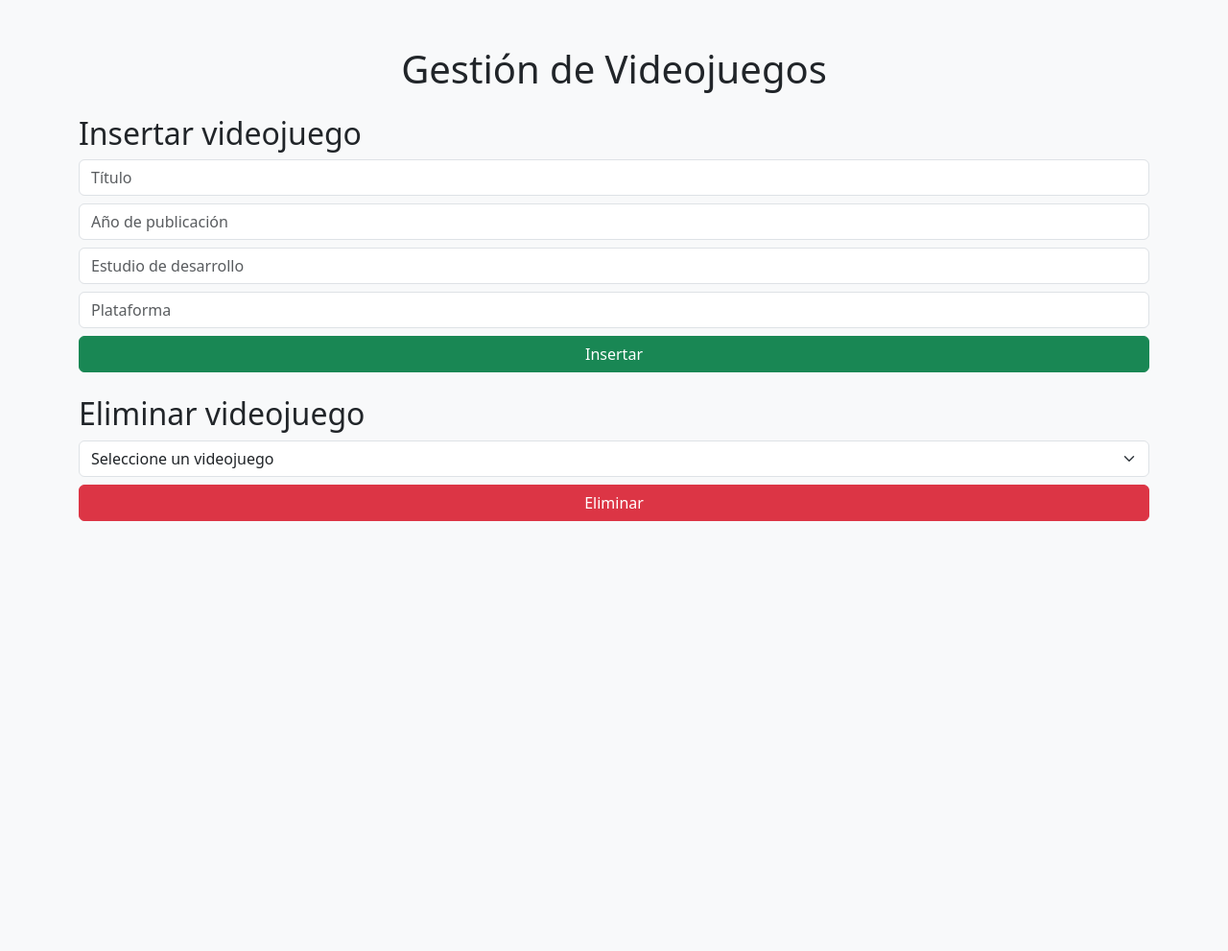
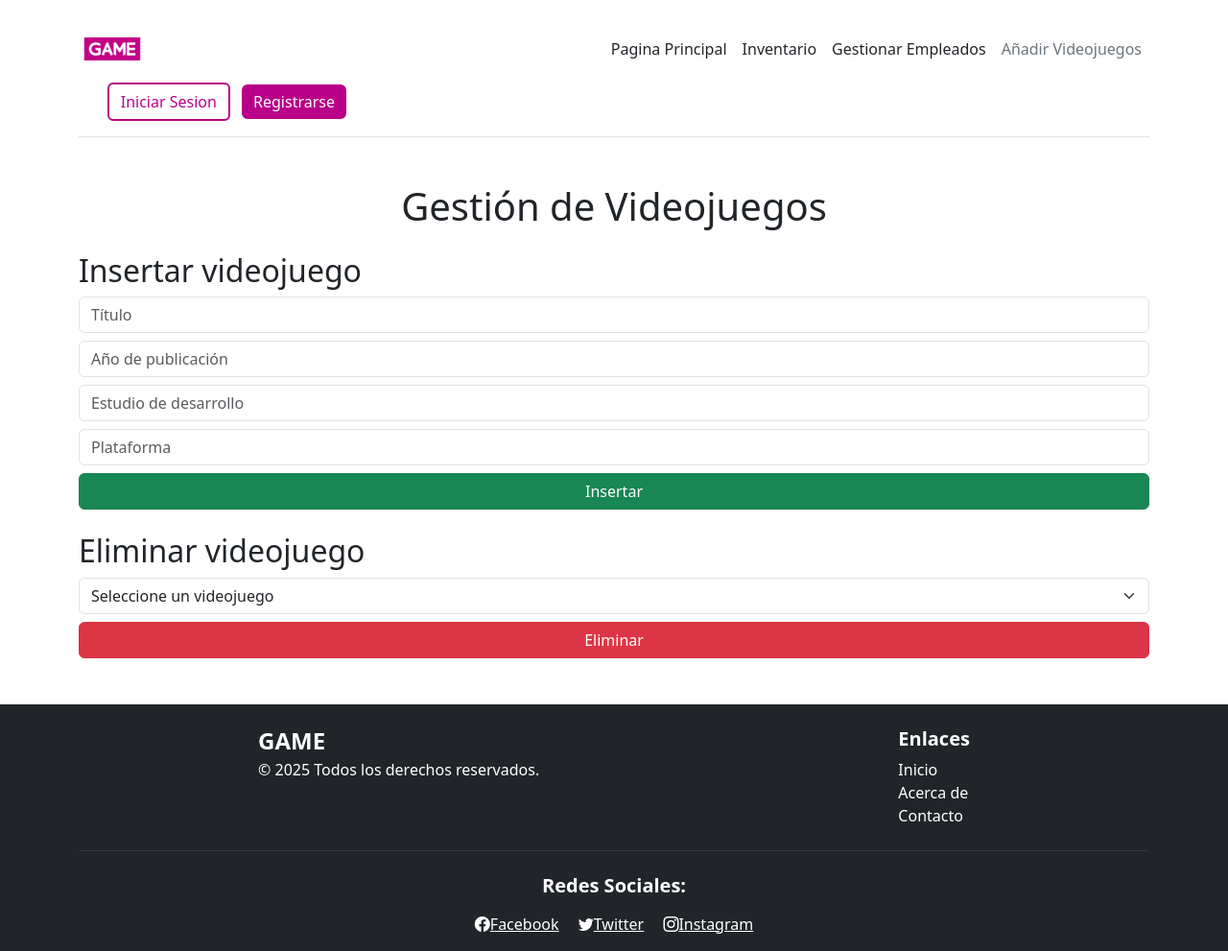
Before and after one commit to JonIbarrola12/Practica_Videojuegos, a PHP site: page /php/paginas/GestionarVideojuegos.php in a window 1280 px wide. Shown: the whole page at 96% size. Before the commit the page ends 800 px from the top, so only its background shows below. Run offline with PHP 8.4, Linux system fonts and the light colour scheme; data that the repository does not hold is empty.

```diff
--- a/php/paginas/GestionarVideojuegos.php
+++ b/php/paginas/GestionarVideojuegos.php
@@ -33,15 +33,51 @@ if (isset($_POST['eliminar'])) {
 $videojuegos = obtenerVideojuegos($conexion);
 ?>
 
-<!DOCTYPE html>
-<html lang="es">
+<!doctype html>
+<html lang="en">
     <head>
-    <meta charset="UTF-8">
-    <title>Gestión de Videojuegos</title>
-    <link href="https://cdn.jsdelivr.net/npm/bootstrap@5.3.3/dist/css/bootstrap.min.css" rel="stylesheet">
+        <title>Inventario</title>
+        <!-- Required meta tags -->
+        <meta charset="utf-8" />
+        <meta
+            name="viewport"
+            content="width=device-width, initial-scale=1, shrink-to-fit=no"
+        />
+
+        <!-- Bootstrap CSS v5.2.1 -->
+        <link
+            href="https://cdn.jsdelivr.net/npm/bootstrap@5.3.2/dist/css/bootstrap.min.css"
+            rel="stylesheet"
+            integrity="sha384-T3c6CoIi6uLrA9TneNEoa7RxnatzjcDSCmG1MXxSR1GAsXEV/Dwwykc2MPK8M2HN"
+            crossorigin="anonymous"
+        />
+        <!-- Bootstrap Icons -->
+        <link rel="stylesheet" href="https://cdn.jsdelivr.net/npm/bootstrap-icons@1.10.5/font/bootstrap-icons.css">
+
+        <link href="../../css/estilos.css" rel="stylesheet"/>
     </head>
-<body class="bg-light">
 
+    <body>
+        <header>
+            <div class="container">
+                <header class="d-flex flex-wrap align-items-center justify-content-center justify-content-md-between py-3 mb-4 border-bottom">
+                <a href="/" class="d-flex align-items-center col-md-3 mb-2 mb-md-0 text-dark text-decoration-none">
+                    <img src="../../images/Game.png" class="img w-25">
+                </a>
+                <ul class="nav col-12 col-md-auto mb-2 justify-content-center mb-md-0">
+                    <li><a href="../../index.html" class="nav-link px-2 link-dark">Pagina Principal</a></li>
+                    <li><a href="#" class="nav-link px-2 link-dark">Inventario</a></li>
+                    <li><a href="#" class="nav-link px-2 link-dark">Gestionar Empleados</a></li>
+                    <li><a href="#" class="nav-link px-2 link-secondary">Añadir Videojuegos</a></li>
+                </ul>
+                <div class="col-md-3 text-end">
+                    <!--Editar Para que aparezca el Usuario Registrado-->
+                    <button type="button" class="btn btn-outline-purple me-2">Iniciar Sesion</button>
+                    <button type="button" class="btn btn-purple">Registrarse</button>
+                </div>
+                </header>
+            </div>
+        </header>
         <div class="container my-5">
             <h1 class="text-center mb-4">Gestión de Videojuegos</h1>
 
@@ -74,7 +110,53 @@ $videojuegos = obtenerVideojuegos($conexion);
                 <button type="submit" name="eliminar" class="btn btn-danger w-100">Eliminar</button>
             </form>
         </div>
+        <footer class="bg-dark text-white pt-4 pb-3">
+            <div class="container">
 
-<script src="https://cdn.jsdelivr.net/npm/bootstrap@5.3.3/dist/js/bootstrap.bundle.min.js"></script>
+                <!-- Sección superior: GAME y Enlaces -->
+                <div class="d-flex flex-column flex-md-row justify-content-around align-items-start text-center text-md-start mb-4">
+
+                <!-- Columna izquierda -->
+                <div class="mb-3 mb-md-0">
+                    <h4 class="fw-bold mb-1">GAME</h4>
+                    <p class="mb-0">© 2025 Todos los derechos reservados.</p>
+                </div>
+
+                <!-- Columna derecha -->
+                <div class="mb-3 mb-md-0">
+                    <h5 class="fw-semibold mb-2">Enlaces</h5>
+                    <ul class="list-unstyled mb-0">
+                    <li><a href="./index.html" class="text-white text-decoration-none">Inicio</a></li>
+                    <li><a href="./sobreNosotros" class="text-white text-decoration-none">Acerca de</a></li>
+                    <li><a href="./contacto" class="text-white text-decoration-none">Contacto</a></li>
+                    </ul>
+                </div>
+
+                </div>
+
+                <hr class="border-secondary">
+
+                <!-- Sección inferior: redes sociales -->
+                <div class="text-center pt-2">
+                <h5 class="fw-semibold mb-3">Redes Sociales:</h5>
+                <a href="#" class="text-white me-3"><i class="bi bi-facebook"></i>Facebook</a>
+                <a href="#" class="text-white me-3"><i class="bi bi-twitter"></i>Twitter</a>
+                <a href="#" class="text-white"><i class="bi bi-instagram"></i>Instagram</a>
+                </div>
+
+            </div>
+        </footer>
+        <!-- Bootstrap JavaScript Libraries -->
+        <script
+            src="https://cdn.jsdelivr.net/npm/@popperjs/core@2.11.8/dist/umd/popper.min.js"
+            integrity="sha384-I7E8VVD/ismYTF4hNIPjVp/Zjvgyol6VFvRkX/vR+Vc4jQkC+hVqc2pM8ODewa9r"
+            crossorigin="anonymous"
+        ></script>
+
+        <script
+            src="https://cdn.jsdelivr.net/npm/bootstrap@5.3.2/dist/js/bootstrap.min.js"
+            integrity="sha384-BBtl+eGJRgqQAUMxJ7pMwbEyER4l1g+O15P+16Ep7Q9Q+zqX6gSbd85u4mG4QzX+"
+            crossorigin="anonymous"
+        ></script>
     </body>
 </html>
```
Lines whose indentation alone changed are shown as unchanged.
